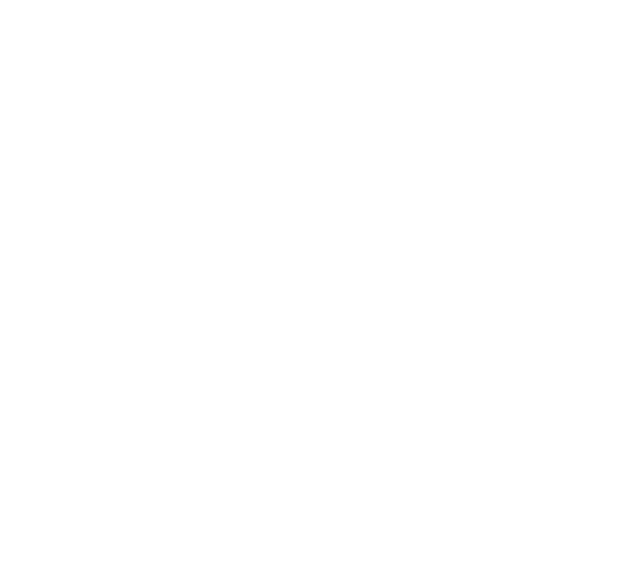
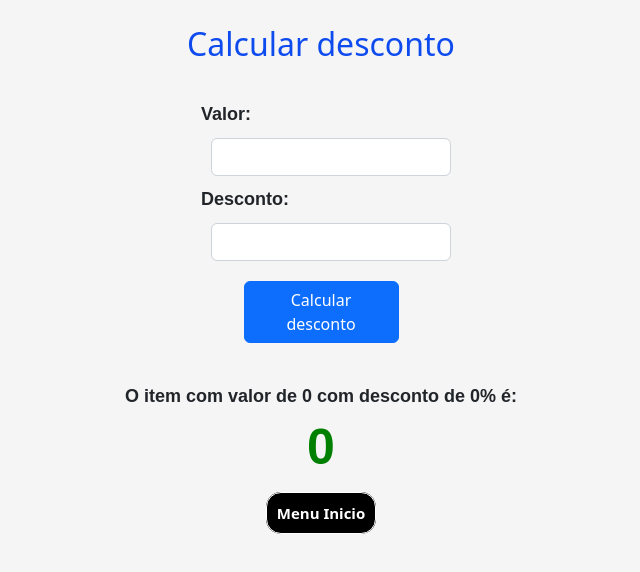
Before and after one commit to AndrewDeras/cliente-servidor-Senac, a React (Create React App) app in the folder testeP/cliente/: page /exercicio12 in a window 1280 px wide. Before the commit this address had no page. Shown: the top 572 px of the page, without its empty margins (319-959 px from the left). Built offline with nearby package versions, Linux system fonts and the light colour scheme.

Commit message:
Alguns exercicios

```diff
--- /dev/null
+++ b/testeP/cliente/src/componentes/Exercicio11.jsx
@@ -0,0 +1,51 @@
+import React from "react";
+import './Form.css'
+import HomeBtn from "./HomeBtn";
+
+class Exercicio11 extends React.Component {
+    constructor(props) {
+        super(props);
+        this.state = {
+            valueOne: 0,
+            valueTwo: 0,
+            valueThree: 0,
+            resultado: 0
+        }
+        this.resultadoFinal = this.resultadoFinal.bind(this);
+    }
+
+    resultadoFinal(e) {
+        e.preventDefault();
+        this.setState({ resultado: Math.floor(this.state.valueOne + this.state.valueTwo + this.state.valueThree) });
+
+    }
+
+    render() {
+        return (
+            <div className=" desconto-classe">
+                <h2>Somar valores</h2>
+                <form>
+                    <label>
+                        <span>Valor 1: </span>
+                        <input class="form-control" onChange={(e) => this.setState({ valueOne: Number(e.target.value) })} type="number" />
+                    </label>
+                    <label>
+                        <span>Valor 2: </span>
+                        <input class="form-control" onChange={(e) => this.setState({ valueTwo: Number(e.target.value) })} type="number" />
+                    </label>
+                    <label>
+                        <span>Valor 3: </span>
+                        <input class="form-control" onChange={(e) => this.setState({ valueThree: Number(e.target.value) })} type="number" />
+                    </label>
+                    <div><button className="btn btn-primary" onClick={this.resultadoFinal}>Somar valores</button></div>
+                </form>
+                <div className="resultadoDiv">
+                    <p>O resultado da soma dos numeros "{this.state.valueOne} + {this.state.valueTwo} + {this.state.valueThree} é: <span>{this.state.resultado}</span></p>
+                </div>
+                <HomeBtn/>
+            </div>
+        );
+    };
+};
+
+export default Exercicio11
--- /dev/null
+++ b/testeP/cliente/src/componentes/Exercicio12.jsx
@@ -0,0 +1,32 @@
+import { useState } from "react"
+
+const Exercicio12 = () => {
+    const [valor, setValor] = useState();
+    const [desconto, setDesconto] = useState();
+    const [resultado, setResultado] = useState();
+
+    const handleResult = (e) => {
+        e.preventDefault()
+        setResultado(Math.floor(valor * (1 - desconto / 100)))
+    }
+
+    return (
+        <div>
+
+            <form>
+                <label>
+                    <span>Valor:</span>
+                    <input onChange={(e) => setValor(e.target.value)} type="text" />
+                </label>
+                <label>
+                    <span>Valor do desconto:</span>
+                    <input type="text" onChange={(e) => setDesconto(e.target.value)} />
+                </label>
+                <button onClick={handleResult} >Calcular desconto</button>
+            </form>
+            <p>O valor do desconto é: {resultado}</p>
+        </div>
+    )
+}
+
+export default Exercicio12
--- /dev/null
+++ b/testeP/cliente/src/componentes/Exercicio12Classe.jsx
@@ -0,0 +1,47 @@
+import React from "react";
+import './Form.css'
+import HomeBtn from "./HomeBtn";
+
+class Exercicio12Classe extends React.Component {
+    constructor(props) {
+        super(props);
+        this.state = {
+            valor: 0,
+            desconto: 0,
+            resultado: 0
+        }
+
+        this.resultadoFinal = this.resultadoFinal.bind(this);
+    }
+
+    resultadoFinal(e) {
+        e.preventDefault();
+        this.setState({ resultado: Math.floor(this.state.valor * (1 - this.state.desconto / 100)) });
+
+    }
+
+    render() {
+        return (
+            <div className=" desconto-classe">
+                <h2>Calcular desconto</h2>
+                <form>
+                    <label>
+                        <span>Valor: </span>
+                        <input class="form-control" onChange={(e) => this.setState({ valor: e.target.value })} type="number" />
+                    </label>
+                    <label>
+                        <span>Desconto: </span>
+                        <input class="form-control" onChange={(e) => this.setState({ desconto: e.target.value })} type="number" />
+                    </label>
+                    <div><button className="btn btn-primary" onClick={this.resultadoFinal}>Calcular desconto</button></div>
+                </form>
+                <div className="resultadoDiv">
+                    <p>O item com valor de {this.state.valor} com desconto de {this.state.desconto}% é: <span>{this.state.resultado}</span></p>
+                </div>
+                <HomeBtn/>
+            </div>
+        );
+    };
+};
+
+export default Exercicio12Classe
--- /dev/null
+++ b/testeP/cliente/src/componentes/Form.css
@@ -0,0 +1,63 @@
+body {
+    background: #f5f5f5;
+}
+
+h2 {
+    color: #0e4bef;
+}
+
+.desconto-classe {
+    padding: 25px;
+    display: flex;
+    flex-direction: column;
+    justify-content: center;
+    align-items: center;
+    text-align: left;
+}
+
+.desconto-classe p,
+label {
+    font-size: 18px;
+    font-family: Arial, Helvetica, sans-serif;
+    font-weight: bold;
+}
+
+form input {
+    text-align: center;
+    width: 20px;
+    font-size: 18px;
+}
+
+form button {
+    width: 155px;
+    margin: 10px 0;
+}
+
+
+.resultadoDiv {
+    display: flex;
+    align-items: center;
+    justify-content: center;
+    /* border: 1px solid black; */
+}
+
+p span {
+    display: flex;
+    align-items: center;
+    justify-content: center;
+    color: green;
+    font-size: 50px;
+}
+
+a {
+    text-decoration: solid;
+    text-transform: capitalize;
+    color: black;
+    font-weight: bold;
+    font-size: 15px;
+    background-color: black;
+    color: white;
+    padding: 10px;
+    border: 1px solid white;
+    border-radius: 15px;
+}
--- /dev/null
+++ b/testeP/cliente/src/componentes/HomeBtn.jsx
@@ -0,0 +1,11 @@
+import React from 'react'
+
+function HomeBtn() {
+  return (
+    <div>
+        <a href="./">Menu inicio</a>
+    </div>
+  )
+}
+
+export default HomeBtn
--- /dev/null
+++ b/testeP/cliente/src/componentes/Menu.css
@@ -0,0 +1,31 @@
+body {
+    background: #f5f5f5;
+}
+
+h1{
+    color: blue;
+    font-weight: bold;
+    text-transform: uppercase;
+    padding: 20px;
+}
+
+.menu {
+    padding: 25px;
+    display: flex;
+    flex-direction: column;
+    align-items: center;
+    justify-content: center;
+}
+
+.menu a {
+    text-decoration: solid;
+    text-transform:  capitalize;
+    color: black;
+    font-weight: bold;
+    font-size: 15px;
+    background-color: black;
+    color: white;
+    padding: 10px;
+    border: 1px solid white;
+    border-radius: 15px;
+}
--- a/testeP/cliente/src/componentes/Menu.jsx
+++ b/testeP/cliente/src/componentes/Menu.jsx
@@ -1,4 +1,5 @@
 import React from "react";
+import './Menu.css'
 
 class Menu extends React.Component {
     constructor(props) {
@@ -7,9 +8,12 @@
 
     render() {
         return (
-            <div>
+            <div className="menu">
+                <h1>Componentes</h1>
                 <a href="/ola">Ola OlaMundo</a><br/>
-                <a href="/gerador">Gerador</a>
+                <a href="/gerador">Gerador</a><br/>
+                <a href="/exercicio11">exercicio 11 com classe</a><br/>
+                <a href="/exercicio12">exercicio 12 com classe</a>
             </div>
         )
     }
--- a/testeP/cliente/src/componentes/Rota.jsx
+++ b/testeP/cliente/src/componentes/Rota.jsx
@@ -5,14 +5,14 @@
 import Gerador from './GeradorDeGrid';
 import ChangeBtnBgColor from "./changeBtnBgColor";
 import Menu from "./Menu";
+import Exercicio12Classe from "./Exercicio12Classe";
+import Exercicio11 from "./Exercicio11";
 
 
 class Rota extends React.Component {
     constructor(props) {
         super(props)
-            this.teste = 'teste';
-
-
+        this.teste = 'teste';
     }
 
     render() {
@@ -20,10 +20,12 @@
             <div>
                 <BrowserRouter>
                     <Routes>
-                        <Route path="/" element={<Menu/>}/>
-                        <Route path='/ola' element={<Form/>} />
-                        <Route path='/gerador' element={<Gerador linhas={3} colunas={4}/>} />
-                        <Route path='/btn' element={<ChangeBtnBgColor/>} />
+                        <Route path="/" element={<Menu />} />
+                        <Route path='/ola' element={<Form />} />
+                        <Route path='/gerador' element={<Gerador linhas={3} colunas={4} />} />
+                        <Route path='/btn' element={<ChangeBtnBgColor />} />
+                        <Route path='exercicio11' element={<Exercicio11 />} />
+                        <Route path='exercicio12' element={<Exercicio12Classe />} />
                     </Routes>
                 </BrowserRouter>
             </div>
--- a/testeP/cliente/src/index.js
+++ b/testeP/cliente/src/index.js
@@ -16,12 +16,14 @@
 
 import Exercicio23 from './componentes/Exercicio23';
 import Rota from './componentes/Rota';
+import Exercicio12 from './componentes/Exercicio12';
+import Exercicio12Classe from './componentes/Exercicio12Classe';
 
 
 const root = ReactDOM.createRoot(document.getElementById('root'));
 root.render(
   <React.StrictMode>
-    <Rota/>
+    <Rota />
   </React.StrictMode>
 );
 
```
